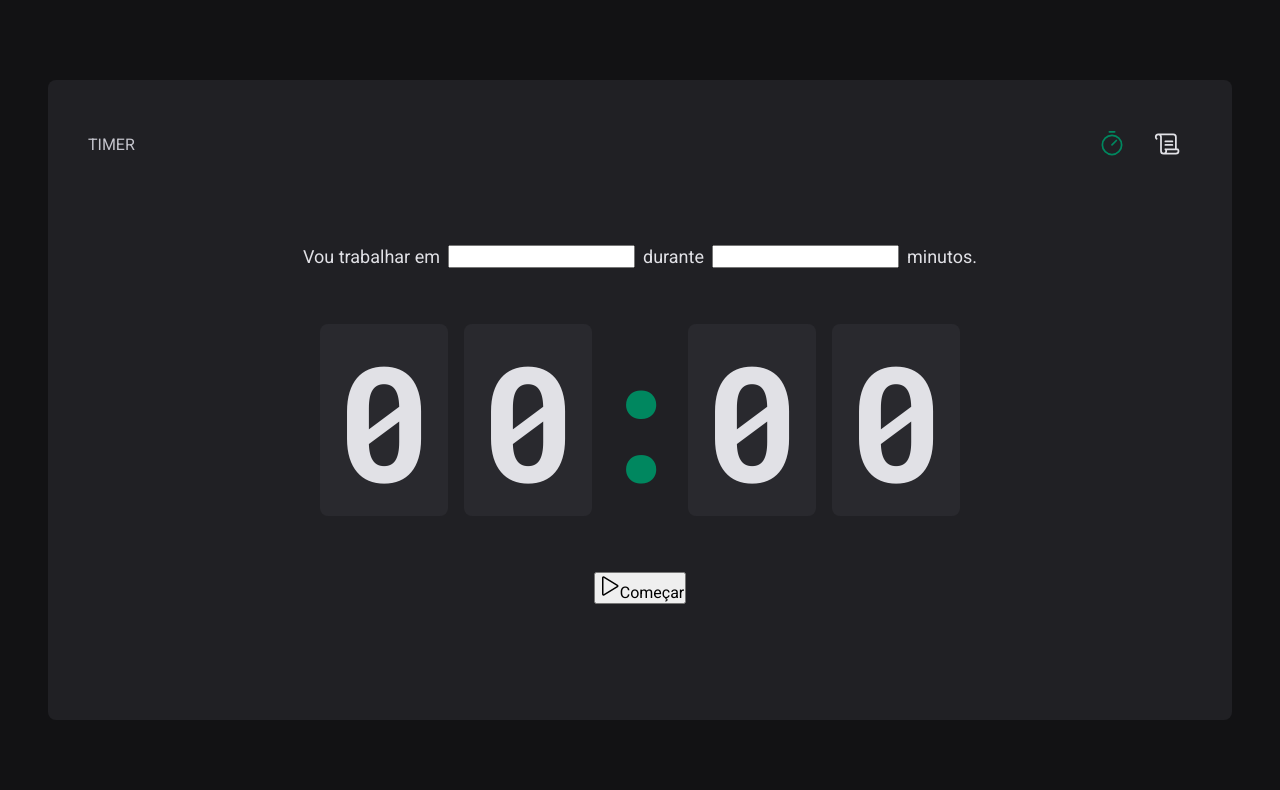
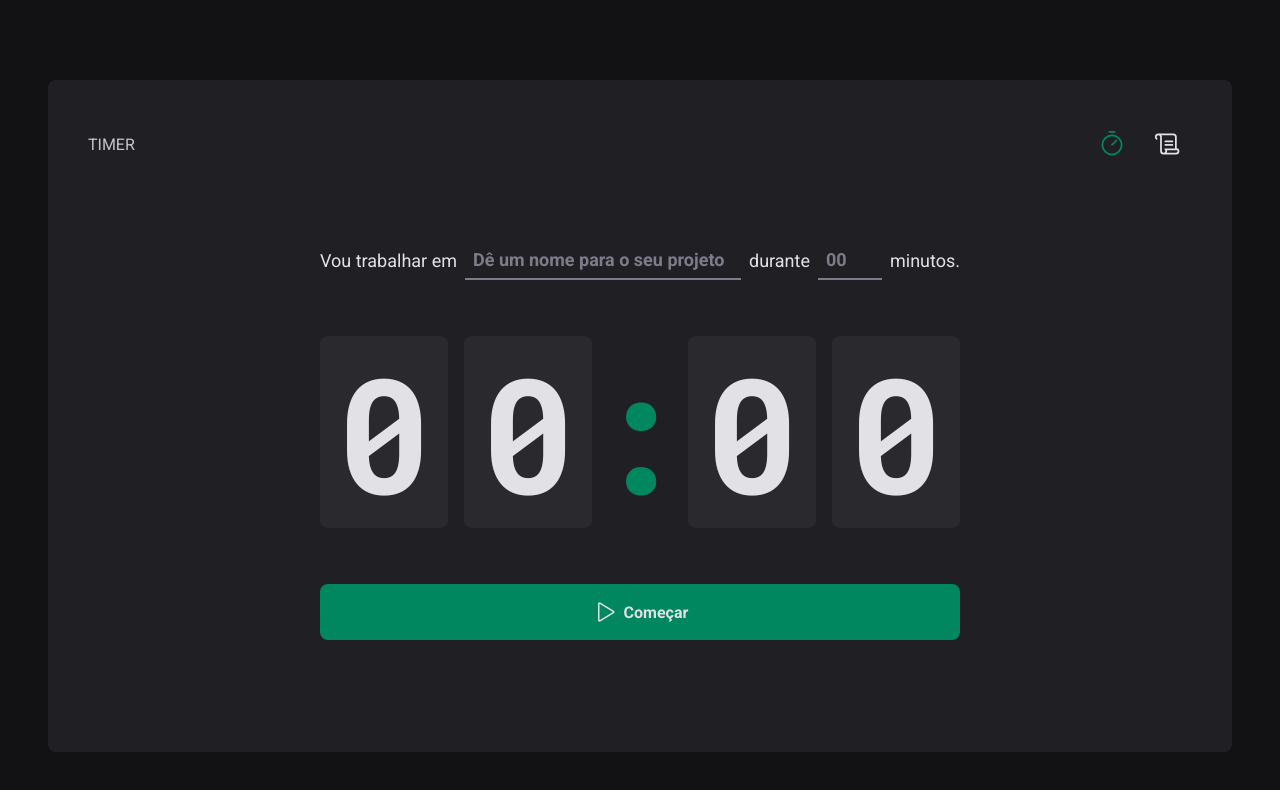
Before and after one commit to diegofchagas/timer, a React (Vite) app: page / in a window 1280 px wide. Shown: the top 790 px of the page. Built offline with nearby package versions, Linux system fonts and the light colour scheme.

Commit message:
estilizando componentes da home

```diff
--- a/src/layout/DefaultLayout/styles.ts
+++ b/src/layout/DefaultLayout/styles.ts
@@ -2,7 +2,7 @@
 
 export const LayoutContainer = styled.div`
   max-width:74rem;
-  height:calc(100vh - 10rem);
+  height:calc(100vh - 8rem);
   margin: 5rem auto;
   padding:2.5rem;
 
--- a/src/pages/Home/Home.tsx
+++ b/src/pages/Home/Home.tsx
@@ -1,5 +1,5 @@
 import { Play } from "@phosphor-icons/react";
-import { CountdownContainer, FormContainer, HomeContainer, Separator } from "./styles";
+import { CountdownContainer, FormContainer, HomeContainer, MinutesAmountInput, Separator, StartButton, TaskInput } from "./styles";
 
 export const Home = () => {
   return (
@@ -7,9 +7,9 @@
       <form action="">
         <FormContainer>
           <label htmlFor="task">Vou trabalhar em </label>
-          <input id="task" />
+          <TaskInput id="task" placeholder="Dê um nome para o seu projeto" />
           <label htmlFor="minutesAmount">durante</label>
-          <input type="number" id="minutesAmount" />
+          <MinutesAmountInput type="number" id="minutesAmount" placeholder="00" />
           <span>minutos.</span>
         </FormContainer>
 
@@ -20,10 +20,10 @@
           <span>0</span>
           <span>0</span>
         </CountdownContainer>
-        <button type="submit">
+        <StartButton  type="submit">
           <Play size={24} />
           Começar
-        </button>
+        </StartButton>
       </form>
     </HomeContainer>
   );
--- a/src/pages/Home/styles.ts
+++ b/src/pages/Home/styles.ts
@@ -27,6 +27,33 @@
   flex-wrap:wrap;
 `;
 
+export const BaseInput = styled.input`
+  background:transparent;
+  height:2.5rem;
+  border:0;
+  border-bottom: 2px solid ${({theme})=> theme['gray-500']};
+  font-weight:bold;
+  font-size:1.125rem;
+  padding:0 0.5rem;
+  color:${({theme})=> theme['gray-100']};
+  outline:none;
+
+  &:focus{
+    border-color:${({theme})=> theme['green-500']};
+  }
+
+  &::placeholder{
+    color:${({theme})=> theme['gray-500']};
+  }
+`
+export const TaskInput = styled(BaseInput)`
+  flex:1;
+`
+
+export const MinutesAmountInput = styled(BaseInput)`
+  width:4rem;
+`
+
 export const CountdownContainer = styled.div`
   font-family: 'Roboto Mono', monospace;
   font-size:10rem;
@@ -52,3 +79,30 @@
   overflow:hidden;
   justify-content:center;
 `
+
+export const StartButton = styled.button`
+  width:100%;
+  border:0;
+  padding:1rem;
+  border-radius:8px;
+
+  display:flex;
+  align-items:center;
+  justify-content:center;
+
+  gap:0.5rem;
+  font-weight:bold;
+  cursor: pointer;
+
+  background:${({theme})=> theme['green-500']};
+  color:${({theme})=> theme['gray-100']};
+
+  &:disabled{
+    opacity:0.7;
+    cursor:not-allowed;
+  }
+
+  &:not(:disabled):hover{
+    background:${({theme})=> theme['green-700']};
+  }
+`
--- a/src/styles/global.ts
+++ b/src/styles/global.ts
@@ -7,10 +7,10 @@
   box-sizing:border-box;
 }
 
-:focus{
+/* :focus{
   outline:0;
   box-shadow: 0 0 0 2px ${({theme})=> theme["green-500"]};
-}
+} */
 
 body{
   /* font-family: "Roboto Mono", monospace; */
```
